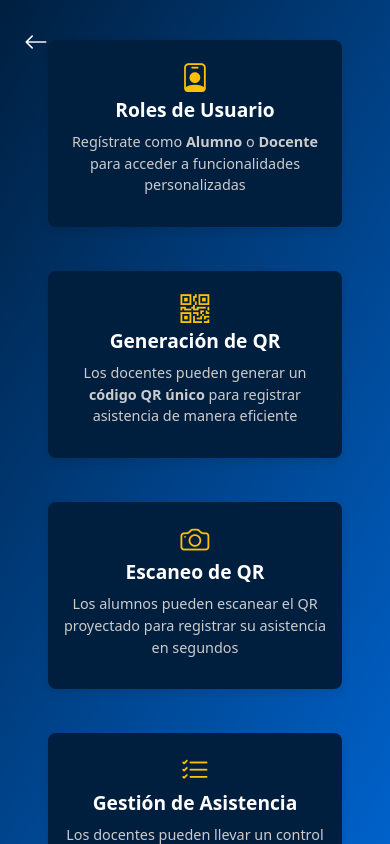
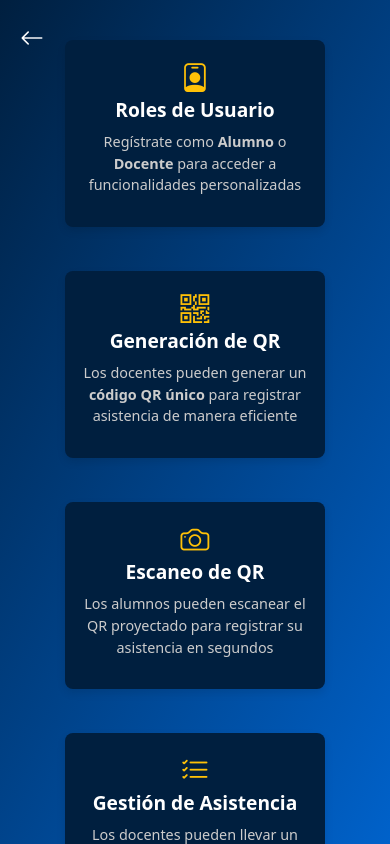
Before and after one commit to Eduardo-G0nzalez/LandingPrueba3, a plain HTML site: page informacion.html in a window 390 px wide. Drawn offline with nearby package versions, Linux system fonts and the light colour scheme.

Commit message:
ajustes tamano en vista info

```diff
--- a/informacion.css
+++ b/informacion.css
@@ -63,6 +63,18 @@ html, body {
     object-fit: contain;
 }
 
+.btn-volver {
+    position: fixed;
+    top: 10px; /* 10px desde la parte superior */
+    left: 10px; /* 10px desde la parte izquierda */
+    font-size: 1.5rem;
+    color: white;
+    background-color: transparent;
+    border: none;
+    padding: 10px;
+    z-index: 999; /* Asegura que el botón esté por encima de otros elementos */
+}
+
 /* Responsividad */
 @media (max-width: 768px) {
     .info-section {
@@ -73,6 +85,8 @@ html, body {
     .feature-card {
         padding: 15px;
         margin-bottom: 20px; /* Espaciado entre tarjetas */
+        width: 80%;
+        height: auto;
     }
 
     .feature-title {
@@ -92,4 +106,9 @@ html, body {
     .feature-icon {
         font-size: 1.8rem; /* Ajusta el tamaño en dispositivos móviles */
     }
+
+    .btn-volver {
+        top: 10px; /* Asegura que se mantenga en la parte superior */
+        left: 10px; /* Se mantiene en la esquina superior izquierda */
+    }
 }
--- a/informacion.html
+++ b/informacion.html
@@ -10,8 +10,8 @@
 </head>
 <body>
 
-    <!-- Botón Volver en la esquina superior izquierda con fondo y borde transparentes -->
-    <a href="index.html" class="btn btn-link position-fixed top-0 start-0 m-3 p-2" style="font-size: 1.5rem; color: white; border: none; background-color: transparent;">
+    <!-- Botón Volver con la clase definida en el CSS -->
+    <a href="index.html" class="btn-volver">
         <i class="bi bi-arrow-left"></i>
     </a>
 
```
